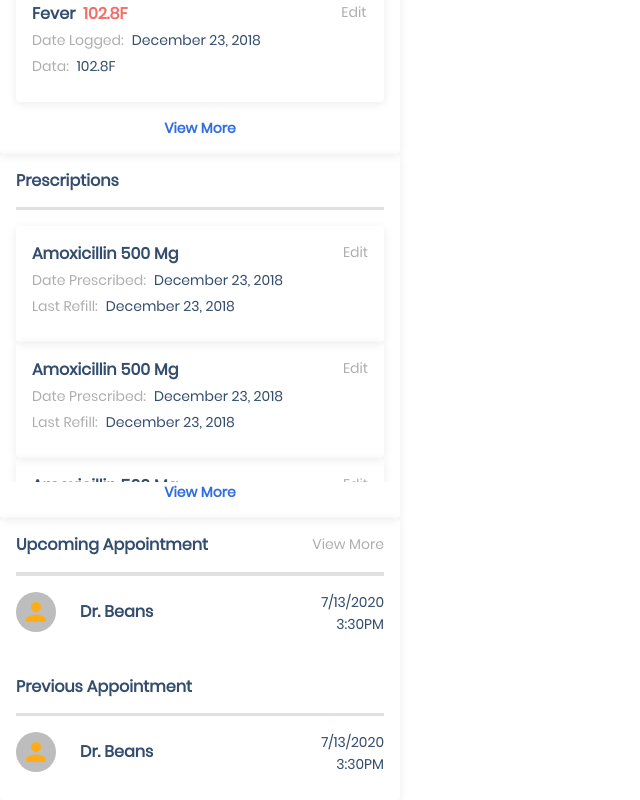
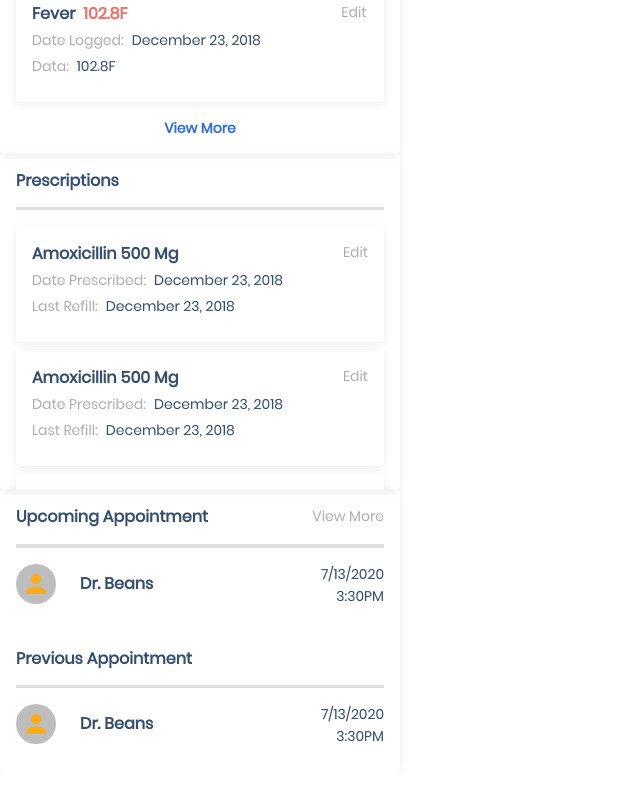
Before and after one commit to clarissa-ai/clarissa-web-frontend, a React (Create React App) app: page /preview in a window 1280 px wide. Shown: the part 693-1493 px from the top of the page, without its empty margins (0-640 px from the left). After the commit the page ends 1465 px from the top, so only its background shows below. Built offline with nearby package versions, Linux system fonts and the light colour scheme; no server answers; a web font is replaced by a local one.

Commit message:
Format prescription tile and remove unused imports

```diff
--- a/src/components/dashboard/PrescriptionCard.jsx
+++ b/src/components/dashboard/PrescriptionCard.jsx
@@ -3,9 +3,10 @@ import {Box, Card, Typography, Grid, CardContent, makeStyles} from '@material-ui
 import PropTypes from 'prop-types';
 
 const useStyles = makeStyles((theme) => ({
-    symptomCard: {
+    card: {
         boxShadow: '0px 2px 10px rgba(0, 0, 0, 0.08)',
         width: '23em',
+        marginBottom: '0.5em',
     },
     heading: {
         color: '#334D6E',
@@ -30,7 +31,7 @@ const PrescriptionCard = (props) => {
         refillYear: PropTypes.string,
     };
     const classes = useStyles();
-    return <Card className={classes.symptomCard}>
+    return <Card className={classes.card}>
         <CardContent>
             <Grid container direction="row" justify='space-between' spacing={1}>
                 <Grid item direction="row" spacing={1}>
--- a/src/components/dashboard/PrescriptionTile.jsx
+++ b/src/components/dashboard/PrescriptionTile.jsx
@@ -1,5 +1,5 @@
 import React from 'react';
-import {Card, makeStyles, CardHeader, Divider, CardContent, Link, Grid} from '@material-ui/core';
+import {Card, makeStyles, CardHeader, Divider, CardContent} from '@material-ui/core';
 import PrescriptionCard from './PrescriptionCard';
 
 const useStyles = makeStyles((theme) => ({
@@ -49,7 +49,7 @@ const PrescriptionTile = (props) => {
         <Card className={classes.card}>
             <CardHeader title='Prescriptions' classes={{title: classes.title}}/>
             <Divider variant='middle' classes={{middle: classes.divider}}/>
-            <CardContent classes={{root: classes.cardContent}}>
+            <CardContent classes={{root: classes.cardContent}} >
                 <PrescriptionCard/>
                 <PrescriptionCard/>
                 <PrescriptionCard/>
@@ -57,7 +57,6 @@ const PrescriptionTile = (props) => {
                 <PrescriptionCard/>
                 <PrescriptionCard/>
             </CardContent>
-            <Grid container><Link variant='subtitle2' href='' className={classes.link}>View More</Link></Grid>
         </Card>
     );
 };
```
